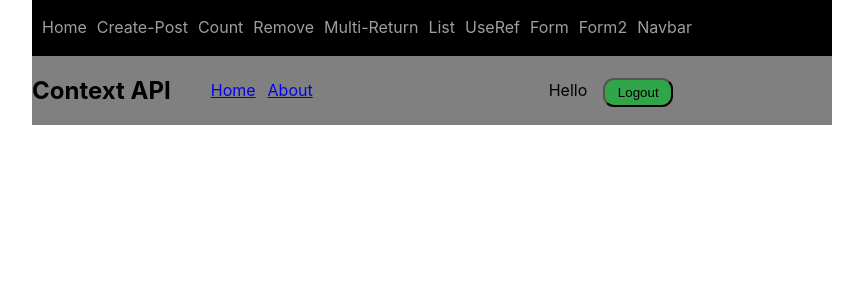
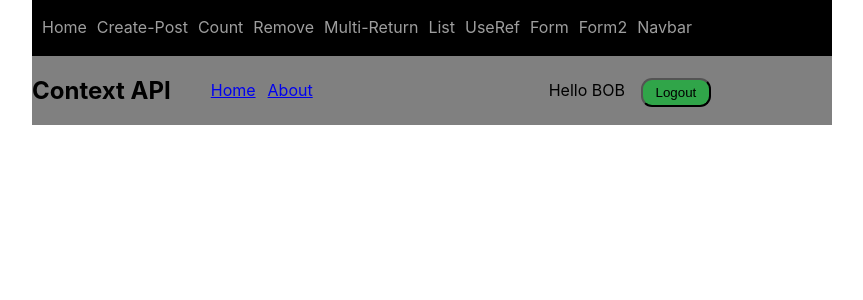
Before and after one commit to ajay09a/React-blog, a React (Create React App) app: page /navbar2 in a window 1280 px wide. Shown: the top 300 px of the page, without its empty margins (208-1071 px from the left). Built offline with nearby package versions, Linux system fonts and the light colour scheme.

Commit message:
complete navbar 2

```diff
--- a/src/components/navbar2/Navbar2.js
+++ b/src/components/navbar2/Navbar2.js
@@ -1,12 +1,20 @@
-import React from 'react'
+import React, {useState, createContext} from 'react'
 import { NavLink } from './NavLink'
 
+export const NavbarContext = createContext();
+
 export const Navbar2 = () => {
+    const [user, setuser] = useState({name: 'bob'});
+    const logout = ()=>{
+        setuser(null);
+    }
   return (
-    <div style={style.nav}>
-        <h2>Context API</h2>
-        <NavLink />
-    </div>
+    <NavbarContext.Provider value={{user, logout}}>
+        <div style={style.nav}>
+            <h2>Context API</h2>
+            <NavLink />
+        </div>
+    </NavbarContext.Provider>
   )
 }
 
--- a/src/components/navbar2/PersonDetail.js
+++ b/src/components/navbar2/PersonDetail.js
@@ -1,10 +1,21 @@
-import React from 'react'
+import React, { useContext } from 'react'
+import { NavbarContext } from './Navbar2'
 
 export const PersonDetail = () => {
+    const {user, logout} = useContext(NavbarContext);
   return (
     <div style={style.container}>
-        <p>Hello</p>
-        <button style={style.btn}>Logout</button>
+        {user?(
+            <>
+                <p>Hello {user?.name?.toUpperCase()}</p>
+                <button style={style.btn} onClick={logout}>Logout</button>
+            </>
+        ):
+        (
+            <>
+                <p>please Login</p>
+            </>
+        )}
     </div>
   )
 }
```
